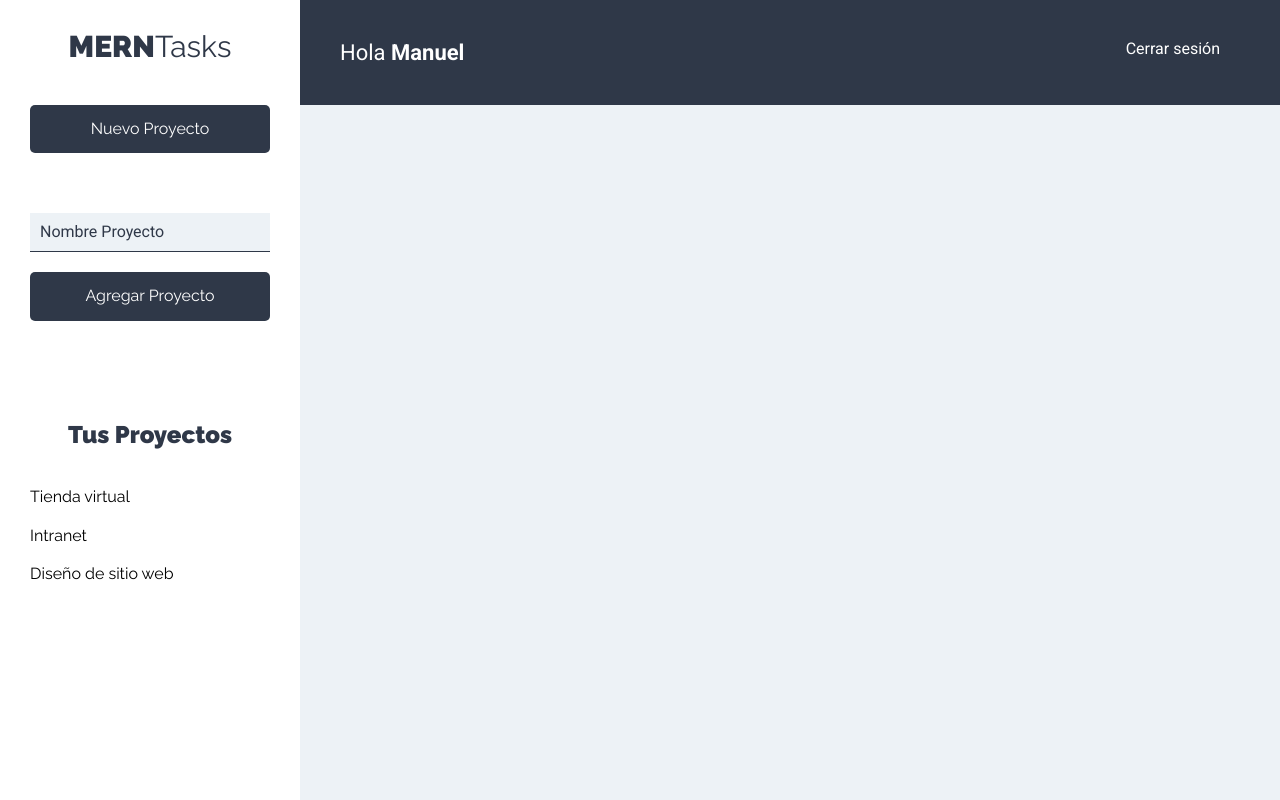
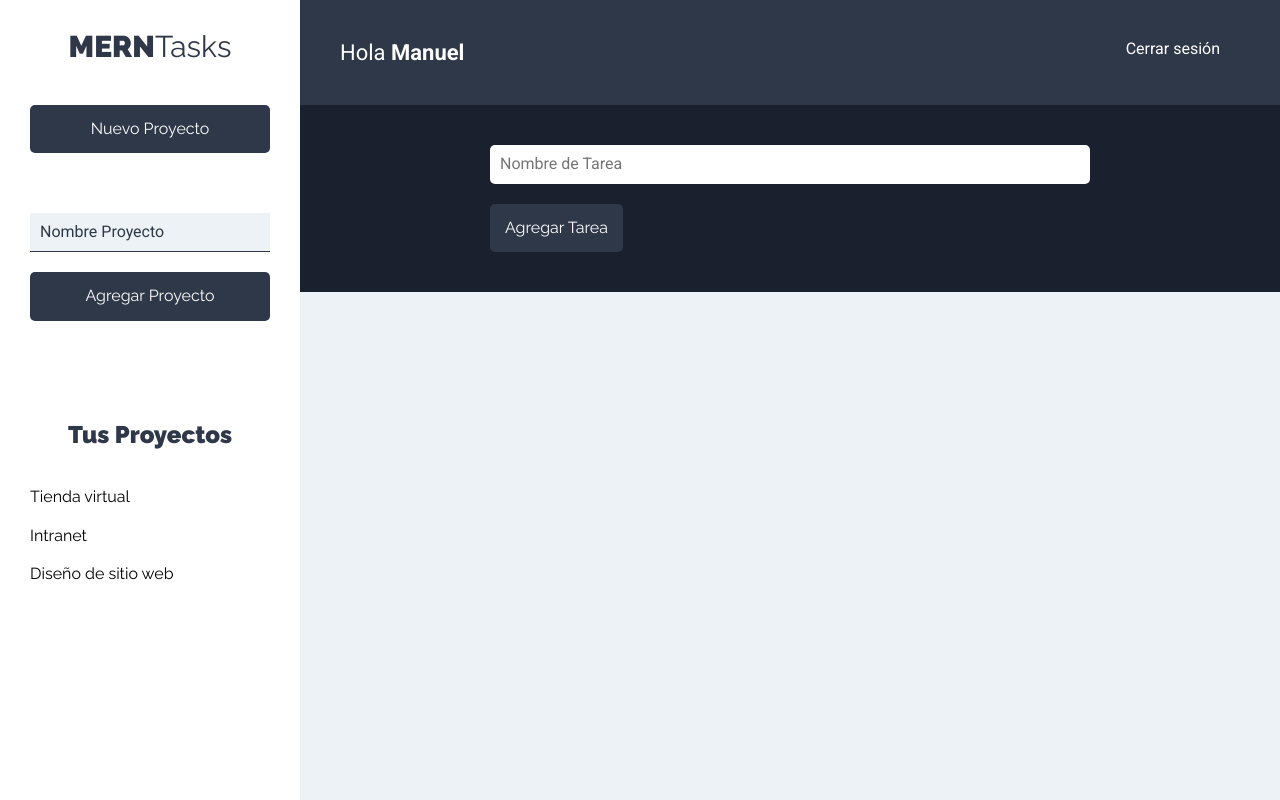
Before and after one commit to SisifoDev/MERN-Tasks, a React (Create React App) app: page /proyectos in a window 1280 px wide. Built offline with nearby package versions, Linux system fonts and the light colour scheme.

Commit message:
Formulario de tareas

```diff
--- a/src/components/proyectos/Proyectos.js
+++ b/src/components/proyectos/Proyectos.js
@@ -1,6 +1,7 @@
 import React from "react";
 import Barra from "../layout/Barra";
 import Sidebar from "../layout/Sidebar";
+import FormTarea from "../tareas/FormTarea";
 
 const Proyectos = () => {
   return (
@@ -9,6 +10,7 @@
       <div className="seccion-principal">
         <Barra />
         <main>
+          <FormTarea />
           <div className="contenedor-tareas"></div>
         </main>
       </div>
--- /dev/null
+++ b/src/components/tareas/FormTarea.js
@@ -0,0 +1,27 @@
+import React from "react";
+
+const FormTarea = () => {
+  return (
+    <div className="formulario">
+      <form>
+        <div className="contenedor-input">
+          <input
+            type="text"
+            className="input-text"
+            placeholder="Nombre de Tarea"
+            name="nombre"
+          />
+        </div>
+        <div className="contenedor-input">
+          <input
+            type="submit"
+            className="btn btn-primario btn-submit-btn-block"
+            value="Agregar Tarea"
+          />
+        </div>
+      </form>
+    </div>
+  );
+};
+
+export default FormTarea;
```
Also changed, not shown: src/components/tareas/ListadoTareas.js (added, +7 -0 lines), src/components/tareas/Tarea.js (added, +7 -0 lines).
